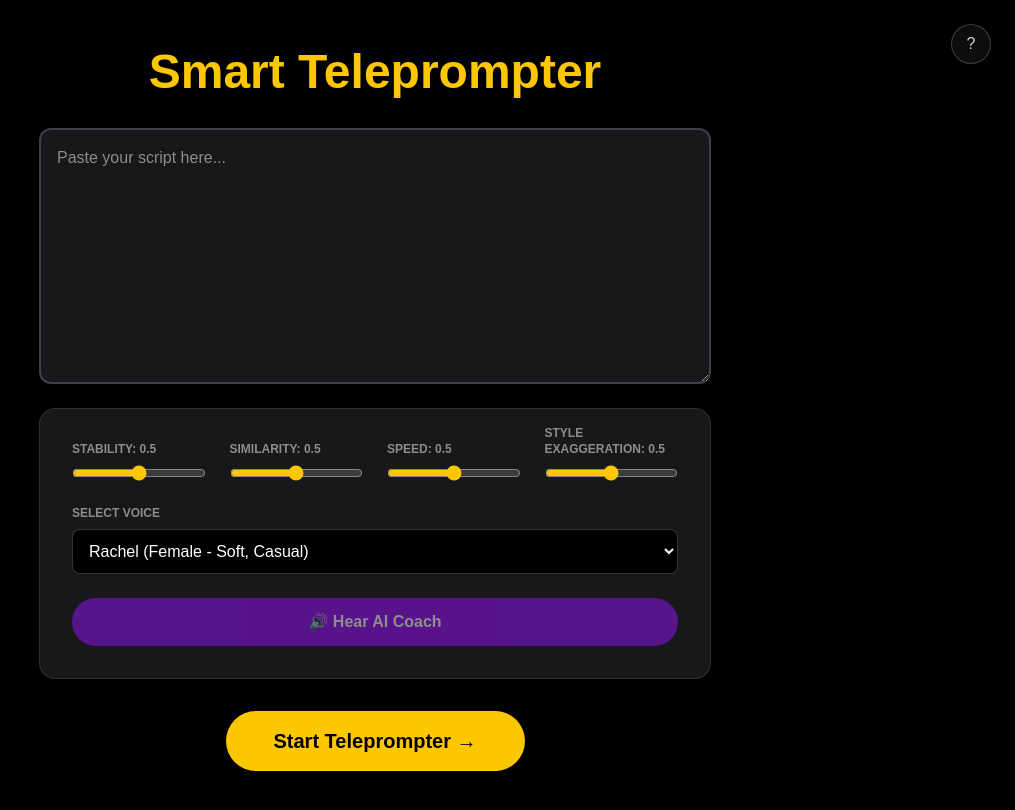
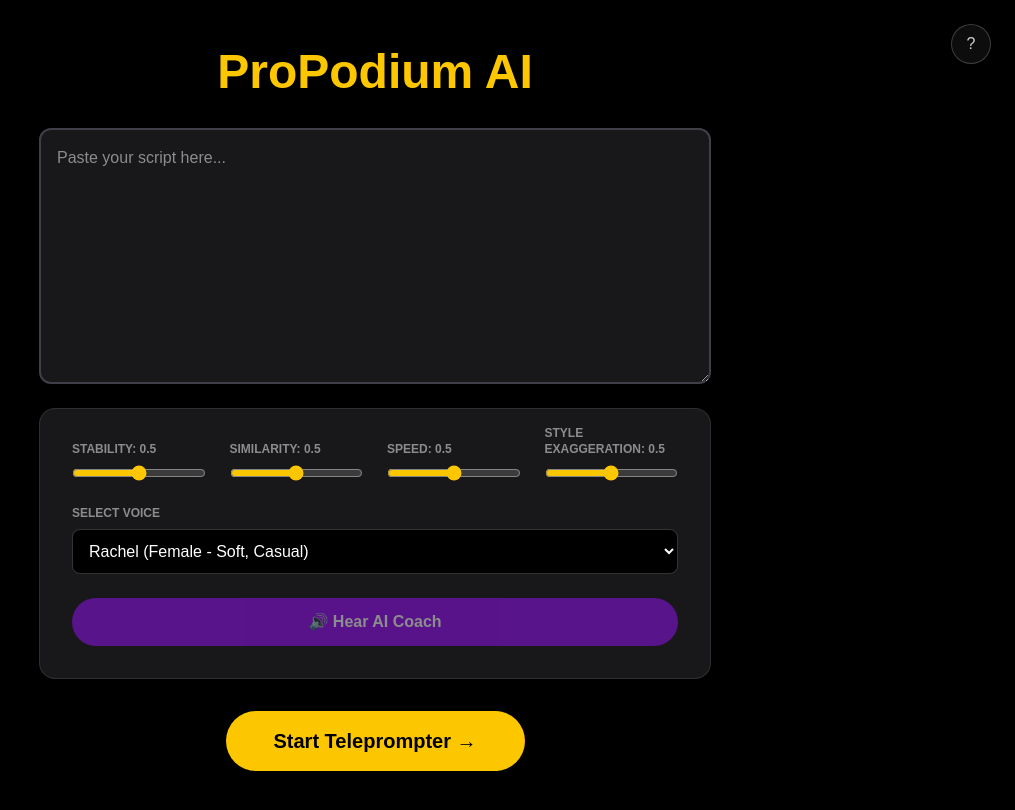
Before and after one commit to dtsanko47/dm-hoya-hacks-2026, a Next.js app: page / in a window 1280 px wide. Shown: the top 810 px of the page, without its empty margins (265-1280 px from the left). Built offline with nearby package versions, Linux system fonts and the light colour scheme.

Commit message:
Fixed Comments and New Title

```diff
--- a/app/api/review/route.ts
+++ b/app/api/review/route.ts
@@ -1,6 +1,5 @@
 import { NextResponse } from "next/server";
 
-// ✅ Tell Next.js to allow this route to run for up to 60 seconds
 export const maxDuration = 60;
 
 export async function POST(req: Request) {
@@ -44,8 +43,8 @@
         },
       ],
       generationConfig: {
-        temperature: 0.5, // Lower for more consistent, structured output
-        maxOutputTokens: 2048, // ✅ Increased to prevent cutting off
+        temperature: 0.5,
+        maxOutputTokens: 2048,
       },
     };
 
--- a/app/page.tsx
+++ b/app/page.tsx
@@ -48,7 +48,7 @@
 
   return (
     <main className="flex min-h-screen flex-col items-center justify-center p-12 bg-black text-white">
-      <h1 className="text-5xl font-bold mb-8 text-yellow-400">Smart Teleprompter</h1>
+      <h1 className="text-5xl font-bold mb-8 text-yellow-400">ProPodium AI</h1>
 
       <textarea
         value={script}
@@ -119,7 +119,7 @@
         ?
       </button>
 
-      {/* ✅ This is what actually shows the instructions */}
+      {/* This is what actually shows the instructions */}
       {showHelp && (
         <div
           className="fixed inset-0 z-50 flex items-center justify-center bg-black/70 p-6"
```
Also changed, not shown: components/SpeechInterface.tsx (+0 -18 lines).
